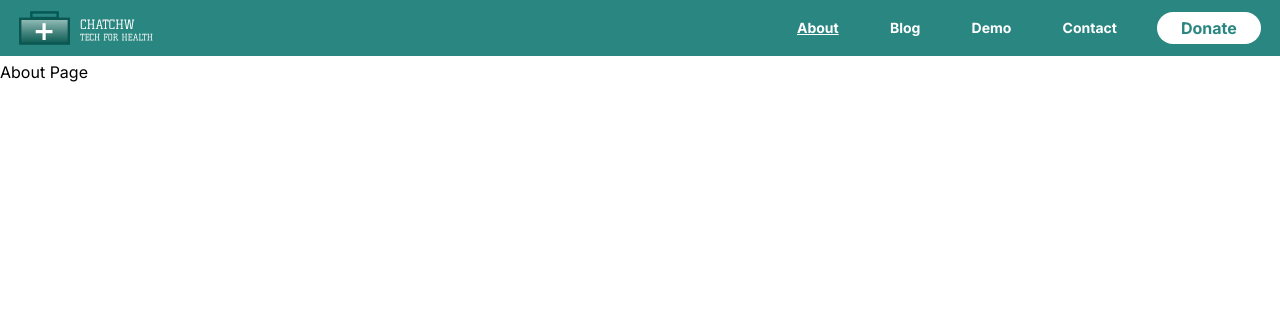
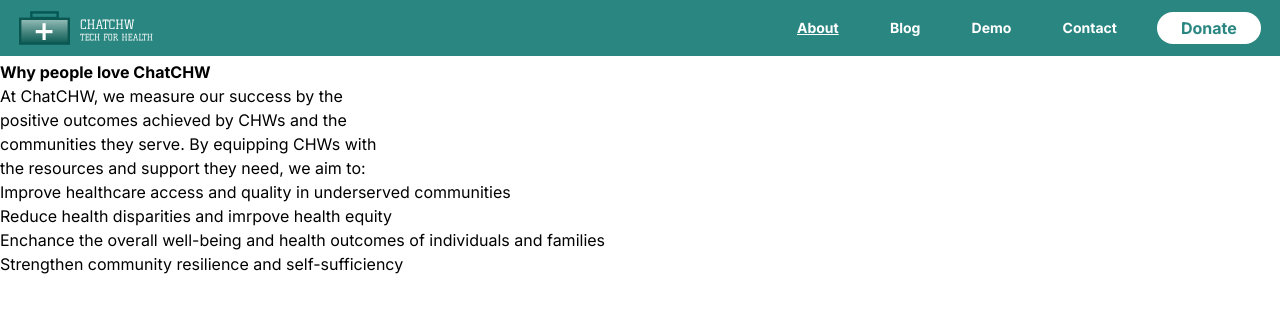
Before and after one commit to SamuelLo1/ChatCHW_Web, a Next.js app: page /about in a window 1280 px wide. Shown: the top 312 px of the page. Built offline with nearby package versions, Linux system fonts and the light colour scheme.

Commit message:
Added text

```diff
--- a/app/(dashboard)/(routes)/about/page.tsx
+++ b/app/(dashboard)/(routes)/about/page.tsx
@@ -1,9 +1,38 @@
-import React from 'react'
+import React from 'react';
 
 const AboutPage = () => {
   return (
     <div>
-        <div>About Page</div>
+        {/* Title Text */}
+        <div>
+          <h1 className="font-bold">
+            Why people love ChatCHW
+          </h1>
+        </div>
+
+        {/* Paragraph Text */}
+        <div>
+          <p>
+            At ChatCHW, we measure our success by the <br />
+            positive outcomes achieved by CHWs and the <br />
+            communities they serve. By equipping CHWs with <br />
+            the resources and support they need, we aim to: <br />
+          </p>
+        </div>
+
+        {/* Bullet points */}
+        <div>
+          <ul className="list-outside">
+            <li>Improve healthcare access and quality in underserved communities</li>
+            <li>Reduce health disparities and imrpove health equity</li>
+            <li>Enchance the overall well-being and health outcomes of individuals and families</li>
+            <li>Strengthen community resilience and self-sufficiency</li>
+          </ul>
+        </div>
+
+        {/* Boxes */}
+
+
     </div>
 
   )
```
